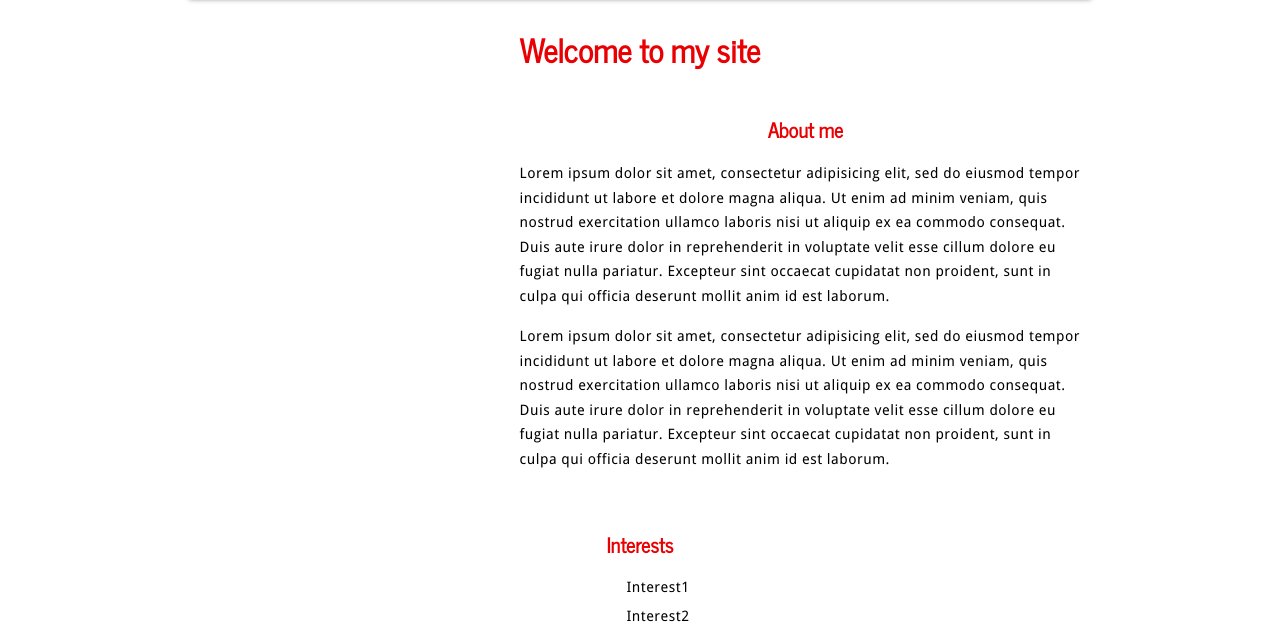
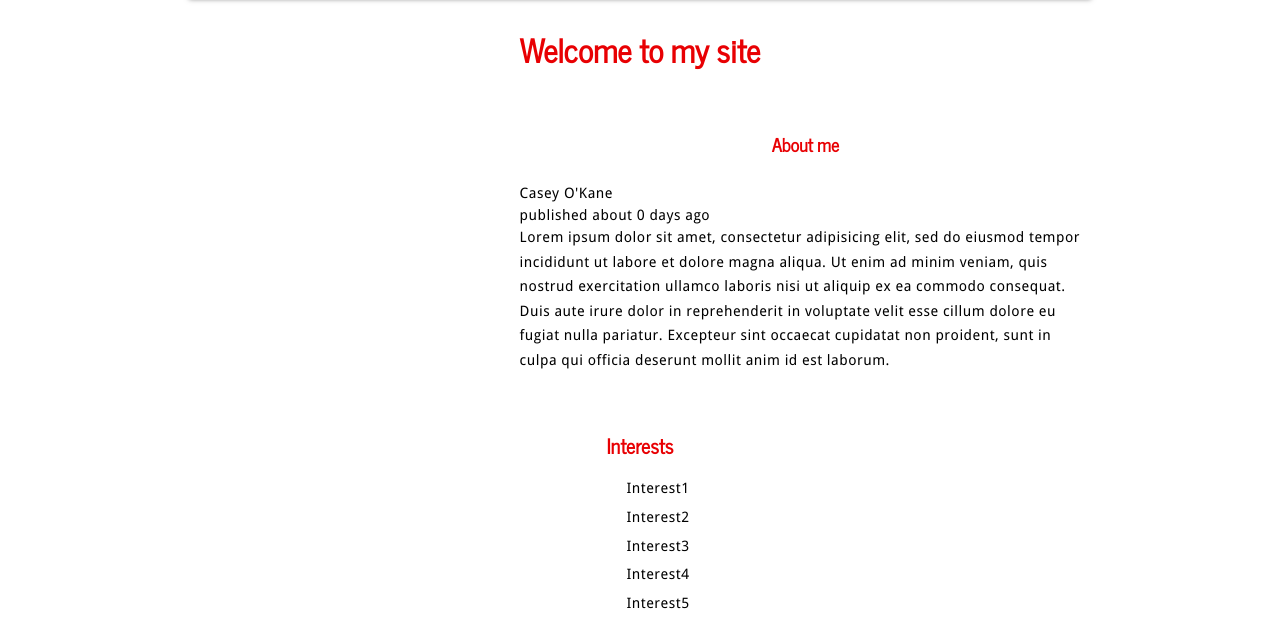
Before and after one commit to Casey0Kane/portfolio, a plain HTML site: page css3redtulip-932979287/index.html in a window 1280 px wide. Shown: the part 875-1506 px from the top of the page. Drawn offline with nearby package versions, Linux system fonts and the light colour scheme.

Commit message:
made about me using jquery

```diff
--- a/css3redtulip-932979287/index.html
+++ b/css3redtulip-932979287/index.html
@@ -141,11 +141,18 @@
 
 					<section class="8u">
 
-						<h3>About me</h3>
-						<p>Lorem ipsum dolor sit amet, consectetur adipisicing elit, sed do eiusmod tempor incididunt ut labore et dolore magna aliqua. Ut enim ad minim veniam, quis nostrud exercitation ullamco laboris nisi ut aliquip ex ea commodo consequat. Duis aute irure dolor in reprehenderit in voluptate velit esse cillum dolore eu fugiat nulla pariatur. Excepteur sint occaecat cupidatat non proident, sunt in culpa qui officia deserunt mollit anim id est laborum.</p>
-						<p> Lorem ipsum dolor sit amet, consectetur adipisicing elit, sed do eiusmod tempor incididunt ut labore et dolore magna aliqua. Ut enim ad minim veniam, quis nostrud exercitation ullamco laboris nisi ut aliquip ex ea commodo consequat. Duis aute irure dolor in reprehenderit in voluptate velit esse cillum dolore eu fugiat nulla pariatur. Excepteur sint occaecat cupidatat non proident, sunt in culpa qui officia deserunt mollit anim id est laborum.</p>
-
-					</section>
+						<section id="articles">
+          <article class="template" data-category="cat">
+            <header>
+              <h1></h1>
+              <div class="byline">
+                <address><a href=""></a></address>
+                 <time pubdate datetime="2000-01-01"></time>
+              </div>
+            </header>
+          <section class="article-body"></section>
+        </article>
+      </section>
 
 				</div>
 
@@ -162,6 +169,7 @@
 					</ul>
 				</section>
 
+
 		<div class="footer-wrapper">
 			<div class="container">
 			<!-- Footer -->
@@ -171,6 +179,7 @@
 					<p>Copyright &copy; Codefellows | Casey O'Kane
 			</div>
 		</div>
-
+		<script src="js/functionholder.js"></script>
+		<script src="js/functions.js"></script>
 	</body>
 </html>
--- /dev/null
+++ b/css3redtulip-932979287/js/functionholder.js
@@ -0,0 +1,10 @@
+var blogArticles = [
+  {
+    title:       'About me',
+    category:    'Portfolio',
+    author:      'Casey O\'Kane',
+    authorUrl:   '#',
+    publishedOn: '2016-10-27',
+    body:        '<p>Lorem ipsum dolor sit amet, consectetur adipisicing elit, sed do eiusmod tempor incididunt ut labore et dolore magna aliqua. Ut enim ad minim veniam, quis nostrud exercitation ullamco laboris nisi ut aliquip ex ea commodo consequat. Duis aute irure dolor in reprehenderit in voluptate velit esse cillum dolore eu fugiat nulla pariatur. Excepteur sint occaecat cupidatat non proident, sunt in culpa qui officia deserunt mollit anim id est laborum.</p>'
+  },
+];
--- /dev/null
+++ b/css3redtulip-932979287/js/functions.js
@@ -0,0 +1,63 @@
+'use strict';
+
+var articles = [];
+
+function Article (options) {
+/* TODO: This is our Model constructor. It will take in
+   our source data from blogArticles and instantiate a
+   new Object according to this new definition. options is
+   a placeholder for the object that will ultimately be
+   passed in. Use all of the properties in blogArticles
+   to populate the new Article data that we'll use.  */
+   /*DONE*/
+  this.title = options.title;
+  this.category = options.category;
+  this.author = options.author;
+  this.authorUrl = options.authorUrl;
+  this.publishedOn = options.publishedOn;
+  this.body = options.body;
+};
+
+Article.prototype.toHtml = function() {
+  var $newArticle = $('article.template').clone();
+  $newArticle.removeClass('template');
+
+  $newArticle.attr('data-category', this.category);
+  /* TODO: We also need to fill in:
+  1. author name
+  2. author url
+  3. article title
+  4. article body
+  5. publication*/
+  //done//
+  $newArticle.find('address a').text(this.author);
+  $newArticle.find('section[class="article-body"]').html(this.body);
+  $newArticle.find('h1').text(this.title);
+  $newArticle.find('address a').attr('href', this.authorUrl);
+  $newArticle.find('time[pubdate]').attr('title', this.publishedOn);
+  $newArticle.find('time').text('published' + ' ' + 'about ' + parseInt((new Date() - new Date(this.publishedOn)) / 60 / 60 / 24 / 1000) + ' days ago');
+/* TODO: This cloned article is no longer a template, as it now
+has real data attached to it. Remove the class from this new article! */
+//done//
+  return $newArticle;
+};
+
+/* This sort method is a standard JavaScript Array function
+   that will iterate over an array and compare its values,
+   and then arrange them in ascending or descending order
+   according to the return value. We are comparing the
+   publishedOn properties to arrange the blog posts in
+   descending order (most recent first). */
+blogArticles.sort(function(currentObject, nextObject) {
+  return (new Date(nextObject.publishedOn)) - (new Date(currentObject.publishedOn));
+});
+
+blogArticles.forEach(function(ele) {
+  articles.push(new Article(ele));
+});
+
+articles.forEach(function(article) {
+
+  $('#articles').append(article.toHtml());
+
+});
```
Also changed, not shown: README.md.
